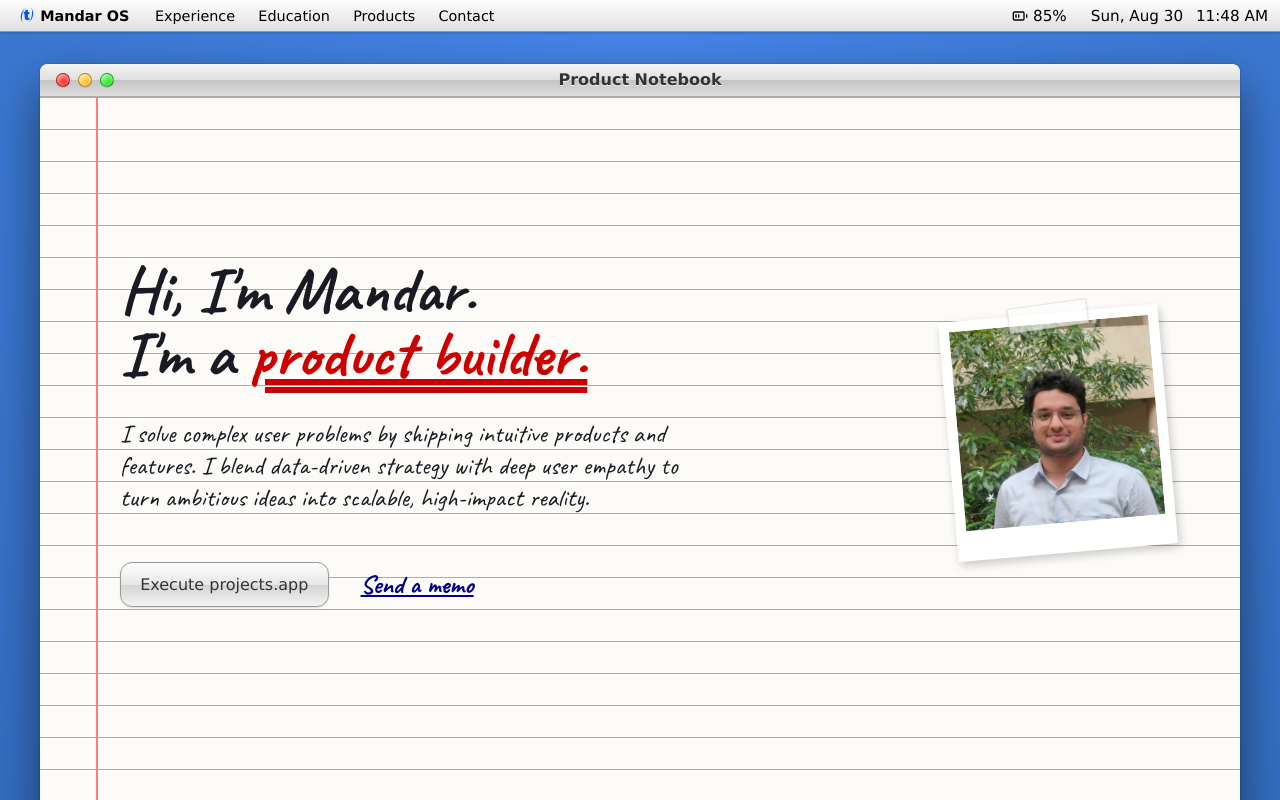
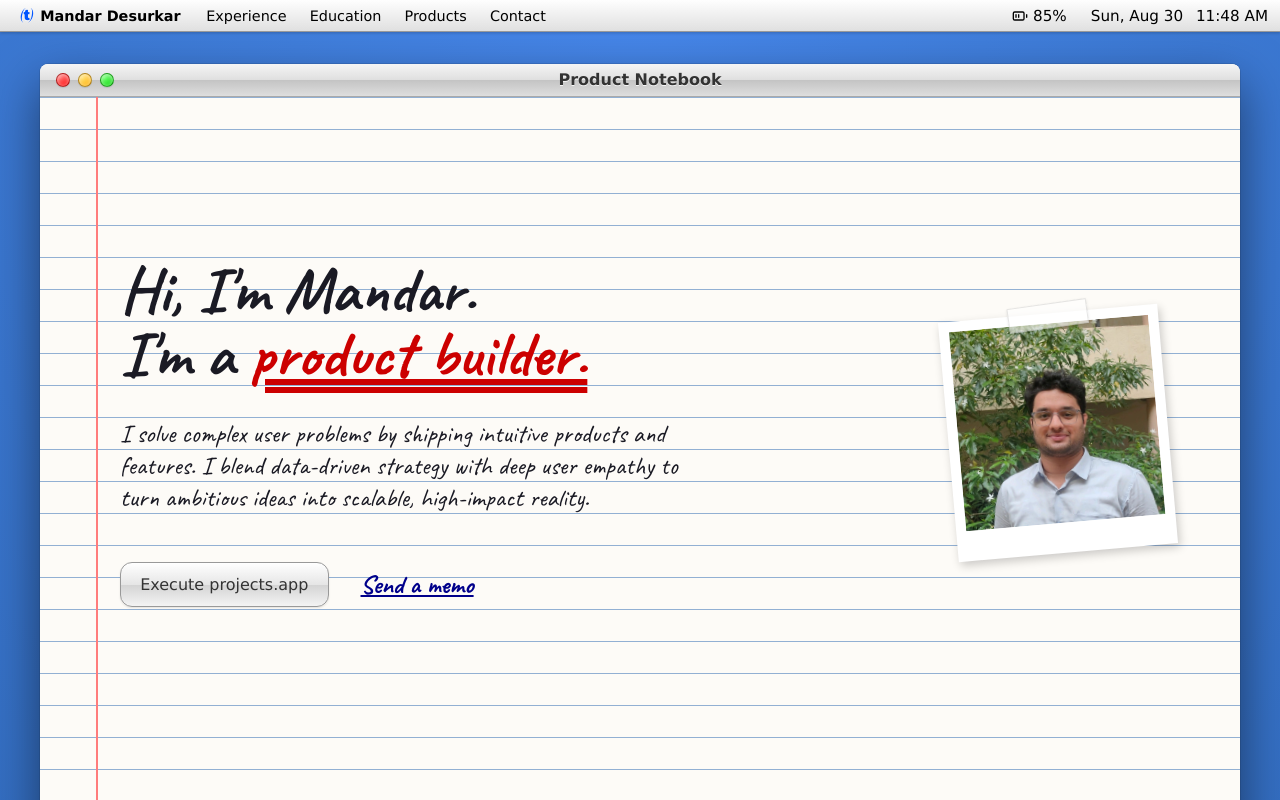
Before and after one commit to Mandar-Desurkar/Mandar-website, a Next.js app: page / in a window 1280 px wide. Shown: the top 800 px of the page. Built offline with nearby package versions, Linux system fonts and the light colour scheme.

Commit message:
chore: rebrand to Mandar Desurkar

```diff
--- a/src/components/BootScreen.tsx
+++ b/src/components/BootScreen.tsx
@@ -47,7 +47,7 @@ export default function BootScreen() {
           <div className={styles.content}>
             <Monitor size={64} className={styles.icon} />
 
-            <h1 className={styles.title}>Welcome to Mandar OS</h1>
+            <h1 className={styles.title}>Welcome to Mandar Desurkar</h1>
 
             <div className={styles.progressContainer}>
               <div
--- a/src/components/Navbar.tsx
+++ b/src/components/Navbar.tsx
@@ -46,7 +46,7 @@ export default function Navbar() {
           aria-label="Toggle System Menu"
         >
           <span className={styles.appleMenu}>&#63743;</span>
-          <span className={styles.brandTitle}>Mandar OS</span>
+          <span className={styles.brandTitle}>Mandar Desurkar</span>
           <span className={styles.mobileHamburger}>
             {isMenuOpen ? <X size={14} /> : <Menu size={14} />}
           </span>
@@ -64,7 +64,7 @@ export default function Navbar() {
         {/* Retro Mac OS Dropdown Menu for Mobile / Click */}
         {isMenuOpen && (
           <div className={styles.osDropdown}>
-            <div className={styles.dropdownHeader}>Mandar OS v1.0</div>
+            <div className={styles.dropdownHeader}>Mandar Desurkar</div>
             <div className={styles.dropdownDivider}></div>
             {navLinks.map((link) => (
               <Link
```
